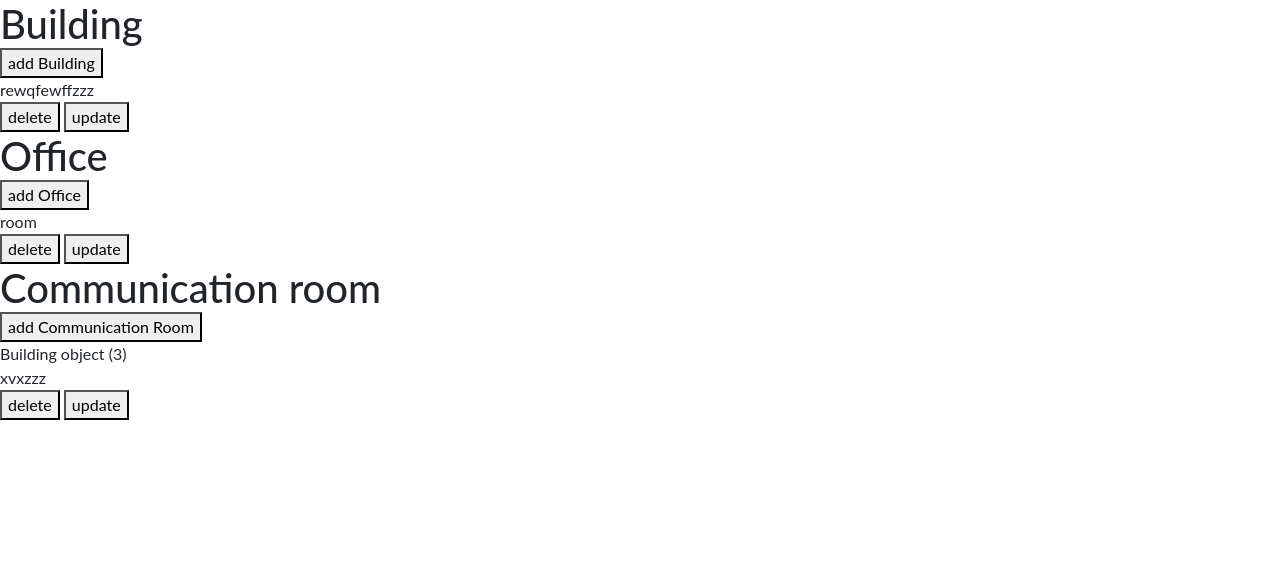
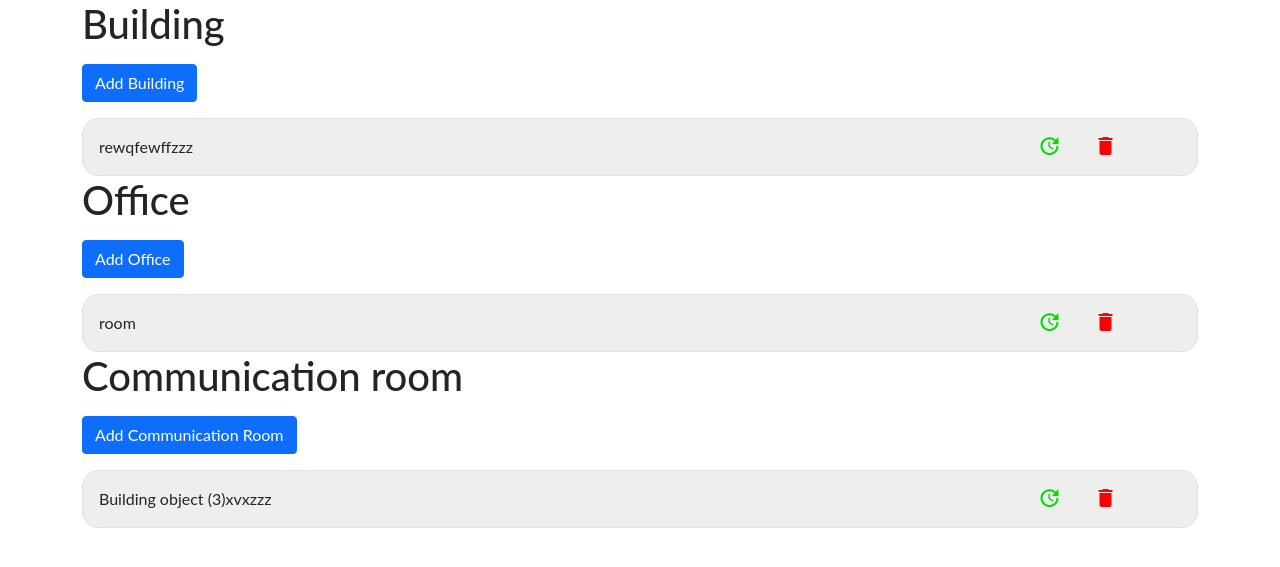
Before and after one commit to jaysonmk2/Comsroomform, a Django app: page /devices/locations in a window 1280 px wide. Shown: the part 56-623 px from the top of the page. Run offline with Django 3.2, Linux system fonts and the light colour scheme; data comes from the database, SQL or seed files in the repository; both versions use the stored data as it was after the commit.

Commit message:
styles list paages

```diff
--- a/Home/sitadevices/templates/admin/location/locationlist.html
+++ b/Home/sitadevices/templates/admin/location/locationlist.html
@@ -2,39 +2,58 @@
 
 {% block content %}
 
-
+<div class="container">
     <h1>Building</h1>
-<button> <a href="{%url 'device:buildinginp' %}">add Building</a></button>
+    <a href="{%url 'device:buildinginp' %}"><button type="button" class="btn btn-primary mt-3"> Add Building</button></a>
     {% for building in dic.building %}
 
+        <div class="grid">
+            <div class="flex">
                 <p>{{building.building_desc}}</p>
+            </div>
 
+            <div class="delupd">
+                <a class="upd"href="{%url 'device:buildingupd' building.id%}"><span class="material-icons md-36">update</span></a>
+                <a class="del" href="{%url 'device:buildingdel' building.id%}"><span class="material-icons md-36">delete</span></a>
+            </div>
+        </div>
 
-    <button><a href="{%url 'device:buildingdel' building.id%}">delete</a></button>
-    <button><a href="{%url 'device:buildingupd' building.id%}">update</a></button>
     {% endfor %}
 
 
     <h1>Office</h1>
-<button> <a href="{%url 'device:officeinp' %}">add Office</a></button>
+    <a href="{%url 'device:officeinp' %}"><button type="button" class="btn btn-primary mt-3"> Add Office</button></a>
     {% for office in dic.office %}
 
+    <div class="grid">
+        <div class="flex">
             <p>{{office.room}}</p>
             <p>{{office.buiding_code}}</p>
+        </div>
 
-    <button><a href="{%url 'device:officedel' office.id%}">delete</a></button>
-    <button><a href="{%url 'device:officeupd' office.id%}">update</a></button>
+        <div class="delupd">
+            <a class="upd"href="{%url 'device:officedel' office.id%}"><span class="material-icons md-36">update</span></a>
+            <a class="del" href="{%url 'device:officeupd' office.id%}"><span class="material-icons md-36">delete</span></a>
+        </div>
+    </div>
     {% endfor %}
 
 
     <h1>Communication room</h1>
-<button> <a href="{%url 'device:comsinp' %}">add Communication Room</a></button>
+    <a href="{%url 'device:comsinp' %}"><button type="button" class="btn btn-primary mt-3"> Add Communication Room </button></a>
     {% for comms in dic.comms%}
-
+        <div class="grid">
+            <div class="flex">
                 <p>{{comms.building_code}}</p>
                 <p>{{comms.commroomname}}</p>
+            </div>
 
-    <button><a href="{%url 'device:commsdel' comms.id%}">delete</a></button>
-    <button><a href="{%url 'device:commsupd' comms.id%}">update</a></button>
+            <div class="delupd">
+                <a class="upd"href="{%url 'device:commsupd' comms.id%}"><span class="material-icons md-36">update</span></a>
+                <a class="del" href="{%url 'device:commsdel' comms.id%}"><span class="material-icons md-36">delete</span></a>
+            </div>
+        </div>
     {% endfor %}
+
+</div>
 {% endblock  %}
--- a/Home/static/Css/devices/styles.css
+++ b/Home/static/Css/devices/styles.css
@@ -33,6 +33,7 @@ a{
     align-content: center;
     justify-content: center;
     gap: 2rem;
+    margin-right:1em;
 }
 
 .del{
```
Also changed, not shown: Home/sitadevices/templates/admin/WorkOrder/workorder.html (+17 -10 lines), Home/sitadevices/templates/admin/connection/connection.html (+12 -6 lines), Home/sitadevices/templates/admin/customervlan/CustomerVlan.html (+15 -6 lines), Home/sitadevices/templates/admin/switch/switch.html (+12 -7 lines), Home/db.sqlite3. Lines whose indentation alone changed are shown as unchanged.
